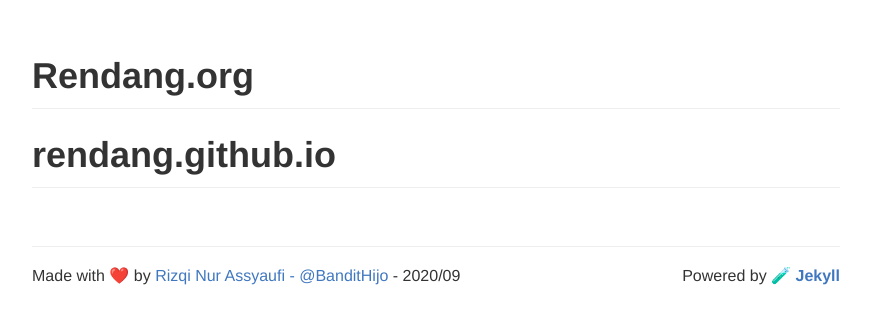
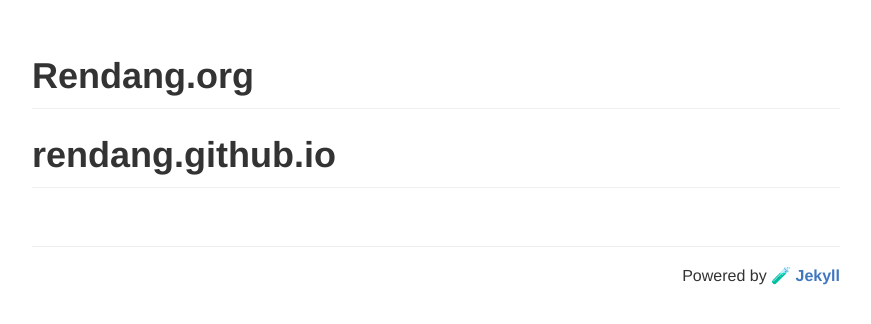
Before and after one commit to yrsdi/rendang, a Jekyll site: the page built from README.md, in a window 1280 px wide. Shown: the top 324 px of the page, without its empty margins (204-1075 px from the left). Built offline with Jekyll 4.4.1, drawn with Linux system fonts in a browser that asks for light colours.

Commit message:
change page

```diff
--- a/_layouts/default.html
+++ b/_layouts/default.html
@@ -15,7 +15,6 @@
         <br>
         <hr class="footer">
         <div id="footer-box">
-          <p class="alignl">Made with ❤️ by <a href="https://bandithijo.github.io">Rizqi Nur Assyaufi - @BanditHijo</a> - 2020/09</p>
           <p class="alignr">Powered by 🧪 <a href="https://jekyllrb.com"><b>Jekyll</b></a></p>
           <div style="clear: both;"></div>
         </div>
```
Also changed, not shown: 2 other files.
